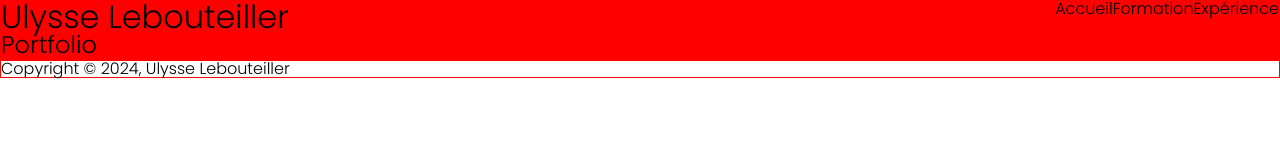
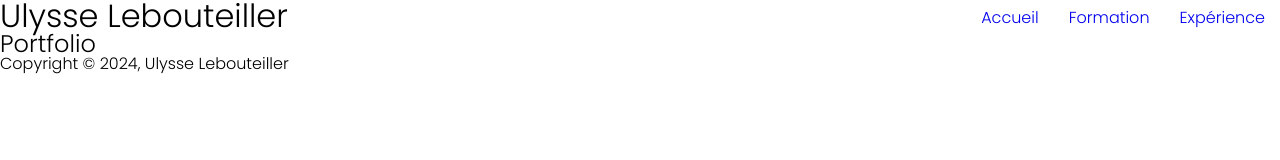
Before and after one commit to UlysseLBT/Portfolio, a plain HTML site: page index.html in a window 1280 px wide. Drawn offline with Linux system fonts and the light colour scheme.

Commit message:
ajouts css et html

```diff
--- a/css/style.css
+++ b/css/style.css
@@ -12,7 +12,15 @@ header{
     display: flex;
     flex-direction: column;
     justify-content: space-between;
-    background: #0000ff;
+    /*background: #0000ff;*/
+}
+
+header nav a{
+    border: solid 0px black;
+    padding: 10px;
+    margin: 0 5px;
+    text-decoration: none;
+    display: flex;
 }
 
 h1{
@@ -25,21 +33,22 @@ h2{
 
 ul{
     display: flex;
+    align-content: center;
 }
 
 .bordure-rouge {
-    border: solid 1px red;
+    border: solid 0px red;
 }
 
 @media screen and (min-width: 576px){
     header {
         flex-direction: row;
-        background: yellow;
+        /*background: yellow;*/
     }
 }
 @media screen and (min-width: 992px){
     header {
-        background: red;
+        /*background: red;*/
     }
     body{
         font-size: 16px;
--- a/index.html
+++ b/index.html
@@ -16,9 +16,9 @@
         </div>
         <nav class="bordure-rouge">
             <ul>
-                <li> Accueil </li>
-                <li> Formation </li>
-                <li> Expérience </li>
+                <li><a href="#"> Accueil </a></li>
+                <li><a href="#">Formation </a></li>
+                <li><a href="#"> Expérience </a></li>
             </ul>
         </nav>
     </header>
```
